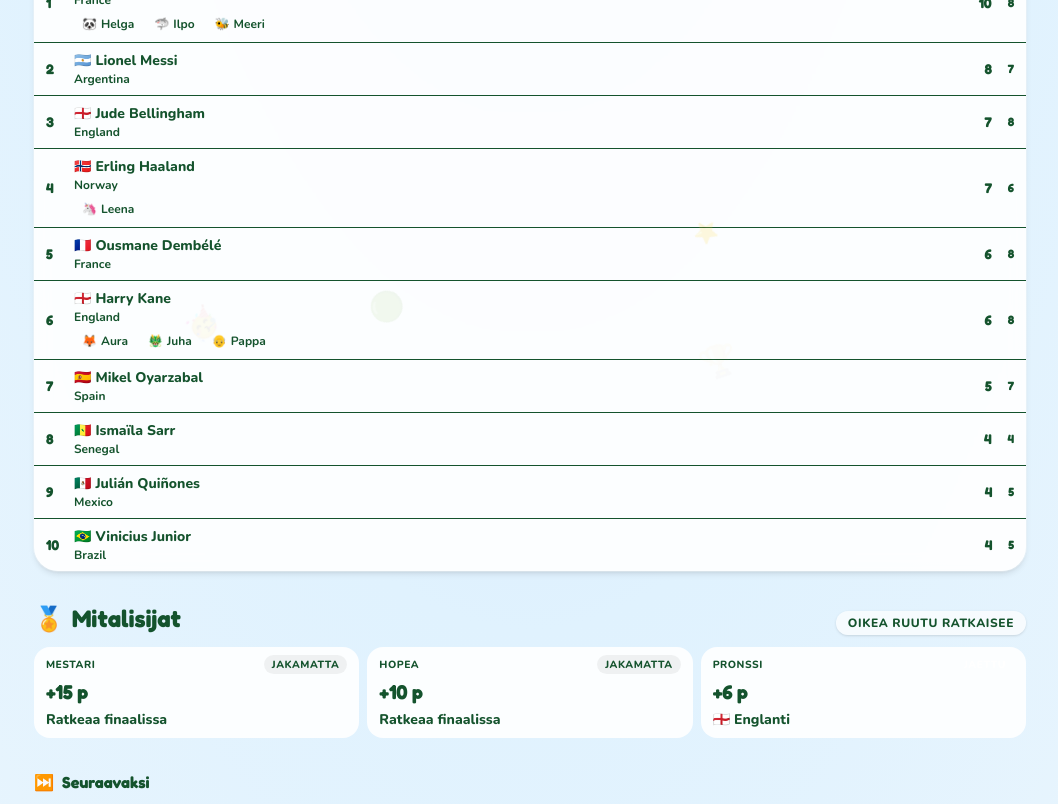
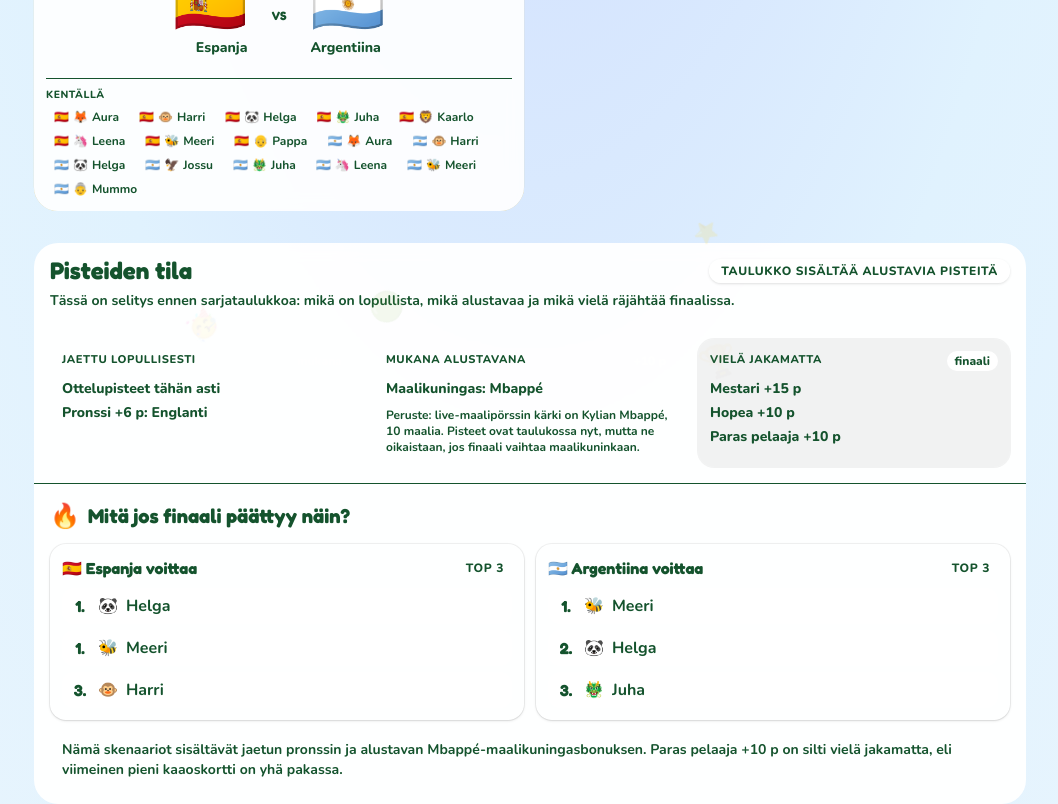
Before and after one commit to intery-oy/mm-veikkaus, a React (Vite) app: page / in a window 1280 px wide. Shown: the part 500-1304 px from the top of the page, without its empty margins (110-1168 px from the left). Built offline with nearby package versions, Linux system fonts and the light colour scheme.

Commit message:
Korosta pisteiden tila ja finaaliskenaariot

```diff
--- a/src/app/App.tsx
+++ b/src/app/App.tsx
@@ -101,112 +101,6 @@ export function App() {
         </section>
       )}
 
-      {data.topScorers.length > 0 && (
-        <section className="mb-8 space-y-3">
-          <div className="flex flex-wrap items-end justify-between gap-2">
-            <h2 className="flex items-center gap-2 font-display text-2xl font-bold text-[--color-grass-deep]">
-              <span>👟</span> Maalipörssi
-            </h2>
-            <span className="rounded-full bg-white/70 px-3 py-1 text-xs font-black uppercase tracking-wider text-[--color-muted] shadow-sm">
-              +10 p on mukana taulukossa alustavana
-            </span>
-          </div>
-          <div className="overflow-hidden rounded-3xl bg-white/90 shadow-md ring-1 ring-white/30 backdrop-blur">
-            <div className="grid grid-cols-[auto_1fr_auto_auto] gap-2 border-b border-[--color-line] px-3 py-2 text-[0.7rem] font-black uppercase tracking-wider text-[--color-muted]">
-              <span>#</span>
-              <span>Pelaaja</span>
-              <span className="text-right">M</span>
-              <span className="hidden text-right sm:block">O</span>
-            </div>
-            {data.topScorers.map((s, i) => (
-              <div
-                key={`${s.playerName}-${s.teamName}`}
-                className="grid grid-cols-[auto_1fr_auto_auto] items-center gap-2 border-b border-[--color-line] px-3 py-2 last:border-b-0"
-              >
-                <span className="num w-5 text-sm font-black text-[--color-grass-deep]">
-                  {i + 1}
-                </span>
-                <div className="min-w-0">
-                  <div className="truncate text-sm font-black text-[--color-ink]">
-                    {s.teamFlag} {s.playerName}
-                  </div>
-                  <div className="truncate text-xs font-bold text-[--color-muted]">
-                    {s.teamName}
-                  </div>
-                  {s.pickedBy.length > 0 && (
-                    <div className="mt-1.5 flex flex-wrap gap-1">
-                      {s.pickedBy.map((p) => (
-                        <span
-                          key={p.name}
-                          className="flex items-center gap-1 rounded-full bg-[--color-grass]/10 px-2 py-0.5 text-xs font-bold text-[--color-ink]"
-                        >
-                          <span>{p.avatar}</span>
-                          {p.name}
-                        </span>
-                      ))}
-                    </div>
-                  )}
-                </div>
-                <span className="num rounded-full bg-[--color-sun]/25 px-2 py-0.5 text-sm font-black text-[--color-ink]">
-                  {s.goals}
-                </span>
-                <span className="num hidden text-right text-xs font-bold text-[--color-muted] sm:block">
-                  {s.playedMatches}
-                </span>
-              </div>
-            ))}
-          </div>
-        </section>
-      )}
-
-      <section className="mb-8 space-y-3">
-        <div className="flex flex-wrap items-end justify-between gap-2">
-          <h2 className="flex items-center gap-2 font-display text-2xl font-bold text-[--color-grass-deep]">
-            <span>🏅</span> Mitalisijat
-          </h2>
-          <span className="rounded-full bg-white/70 px-3 py-1 text-xs font-black uppercase tracking-wider text-[--color-muted] shadow-sm">
-            Oikea ruutu ratkaisee
-          </span>
-        </div>
-        <div className="grid gap-2 sm:grid-cols-3">
-          {data.medalBonuses.map((m) => (
-            <div
-              key={m.role}
-              className={[
-                'rounded-2xl bg-white/90 px-3 py-2 shadow-sm ring-2',
-                m.role === 'champion'
-                  ? 'ring-[--color-gold]'
-                  : m.role === 'silver'
-                    ? 'ring-[--color-silver]'
-                    : 'ring-[--color-bronze]',
-              ].join(' ')}
-            >
-              <div className="flex items-center justify-between gap-2">
-                <div className="text-[0.65rem] font-black uppercase tracking-wider text-[--color-muted]">
-                  {m.label}
-                </div>
-                <span
-                  className={[
-                    'rounded-full px-2 py-0.5 text-[0.65rem] font-black uppercase tracking-wider',
-                    m.awarded
-                      ? 'bg-[--color-grass-deep] text-white'
-                      : 'bg-black/5 text-[--color-muted]',
-                  ].join(' ')}
-                >
-                  {m.awarded ? 'Jaettu' : 'Jakamatta'}
-                </span>
-              </div>
-              <div className="num mt-1 text-xl font-black text-[--color-ink]">
-                +{m.points} p
-              </div>
-              <div className="mt-1 truncate text-sm font-black text-[--color-ink]">
-                {m.awarded && m.flag && m.teamName ? `${m.flag} ${m.teamName}` : 'Ratkeaa finaalissa'}
-              </div>
-            </div>
-          ))}
-        </div>
-      </section>
-
       {/* Seuraavaksi — tulevat ottelut, veikkaajat erikseen merkittynä */}
       {nextMatches.length > 0 && (
         <section className="mb-8 next-matches">
@@ -294,52 +188,180 @@ export function App() {
             tulevat. ⚽
           </p>
         )}
-        <section className="rounded-3xl bg-white/90 p-4 shadow-md ring-1 ring-white/30 backdrop-blur">
-          <div className="mb-3 flex flex-wrap items-center justify-between gap-2">
-            <h2 className="font-display text-xl font-black text-[--color-grass-deep]">
-              Pisteiden tila
-            </h2>
-            <span className="rounded-full bg-[--color-sun]/25 px-3 py-1 text-xs font-black uppercase tracking-wider text-[--color-ink]">
-              ennen taulukkoa
-            </span>
+        <section className="overflow-hidden rounded-3xl bg-white/95 shadow-lg ring-2 ring-[--color-sun]/40 backdrop-blur">
+          <div className="bg-[--color-sun]/25 px-4 py-3">
+            <div className="flex flex-wrap items-center justify-between gap-2">
+              <h2 className="font-display text-2xl font-black text-[--color-ink]">
+                Pisteiden tila
+              </h2>
+              <span className="rounded-full bg-white/80 px-3 py-1 text-xs font-black uppercase tracking-wider text-[--color-grass-deep] shadow-sm">
+                taulukko sisältää alustavia pisteitä
+              </span>
+            </div>
+            <p className="mt-1 text-sm font-bold text-[--color-muted]">
+              Tässä on selitys ennen sarjataulukkoa: mikä on lopullista, mikä alustavaa ja mikä vielä räjähtää finaalissa.
+            </p>
           </div>
-          <div className="grid gap-3 sm:grid-cols-3">
-            <div className="rounded-2xl bg-[--color-grass]/10 p-3">
-              <div className="mb-1 text-[0.65rem] font-black uppercase tracking-wider text-[--color-muted]">
-                Jaettu
+
+          <div className="grid gap-3 p-4 lg:grid-cols-3">
+            <div className="rounded-2xl bg-[--color-grass]/10 p-3 ring-1 ring-[--color-grass]/20">
+              <div className="mb-2 flex items-center justify-between">
+                <div className="text-[0.7rem] font-black uppercase tracking-wider text-[--color-muted]">
+                  Jaettu lopullisesti
+                </div>
+                <span className="rounded-full bg-[--color-grass-deep] px-2 py-0.5 text-xs font-black text-white">
+                  mukana
+                </span>
               </div>
-              <ul className="space-y-1 text-sm font-bold text-[--color-ink]">
+              <ul className="space-y-1 text-sm font-black text-[--color-ink]">
                 <li>Ottelupisteet tähän asti</li>
                 <li>Pronssi +6 p: Englanti</li>
               </ul>
             </div>
-            <div className="rounded-2xl bg-[--color-sun]/20 p-3">
-              <div className="mb-1 text-[0.65rem] font-black uppercase tracking-wider text-[--color-muted]">
-                Mukana alustavana
+
+            <div className="rounded-2xl bg-[--color-sun]/25 p-3 ring-2 ring-[--color-sun]">
+              <div className="mb-2 flex items-center justify-between gap-2">
+                <div className="text-[0.7rem] font-black uppercase tracking-wider text-[--color-muted]">
+                  Mukana alustavana
+                </div>
+                <span className="rounded-full bg-[--color-ink] px-2 py-0.5 text-xs font-black text-white">
+                  +10 p
+                </span>
               </div>
-              <ul className="space-y-1 text-sm font-bold text-[--color-ink]">
-                <li>Maalikuningas +10 p: Mbappé</li>
-              </ul>
+              <div className="text-sm font-black text-[--color-ink]">
+                Maalikuningas: Mbappé
+              </div>
               {topScorerLeader && (
                 <p className="mt-2 text-xs font-bold text-[--color-muted]">
                   Peruste: live-maalipörssin kärki on {topScorerLeader.playerName},
-                  {` ${topScorerLeader.goals} maalia`}. Oikaistaan, jos finaali muuttaa kärjen.
+                  {` ${topScorerLeader.goals} maalia`}. Pisteet ovat taulukossa nyt,
+                  mutta ne oikaistaan, jos finaali vaihtaa maalikuninkaan.
                 </p>
               )}
             </div>
-            <div className="rounded-2xl bg-black/5 p-3">
-              <div className="mb-1 text-[0.65rem] font-black uppercase tracking-wider text-[--color-muted]">
-                Jakamatta
+
+            <div className="rounded-2xl bg-black/5 p-3 ring-1 ring-black/5">
+              <div className="mb-2 flex items-center justify-between">
+                <div className="text-[0.7rem] font-black uppercase tracking-wider text-[--color-muted]">
+                  Vielä jakamatta
+                </div>
+                <span className="rounded-full bg-white px-2 py-0.5 text-xs font-black text-[--color-muted]">
+                  finaali
+                </span>
               </div>
-              <ul className="space-y-1 text-sm font-bold text-[--color-ink]">
+              <ul className="space-y-1 text-sm font-black text-[--color-ink]">
                 <li>Mestari +15 p</li>
                 <li>Hopea +10 p</li>
                 <li>Paras pelaaja +10 p</li>
               </ul>
             </div>
           </div>
+
+          <div className="border-t border-[--color-line] p-4">
+            <div className="mb-3 flex items-center gap-2">
+              <span className="text-2xl">🔥</span>
+              <h3 className="font-display text-xl font-black text-[--color-grass-deep]">
+                Mitä jos finaali päättyy näin?
+              </h3>
+            </div>
+            <div className="grid gap-3 md:grid-cols-2">
+              {data.finalScenarios.map((scenario) => (
+                <div
+                  key={scenario.winnerTeamId}
+                  className="rounded-2xl bg-[--color-card] p-3 shadow-sm ring-1 ring-black/5"
+                >
+                  <div className="mb-2 flex items-center justify-between gap-2">
+                    <div className="font-display text-base font-black text-[--color-ink]">
+                      {scenario.winnerFlag} {scenario.winnerName} voittaa
+                    </div>
+                    <span className="rounded-full bg-[--color-grass]/10 px-2 py-0.5 text-xs font-black uppercase tracking-wider text-[--color-grass-deep]">
+                      top 3
+                    </span>
+                  </div>
+                  <div className="space-y-1.5">
+                    {scenario.rows.map((row) => (
+                      <div
+                        key={`${scenario.winnerTeamId}-${row.rank}-${row.name}`}
+                        className="flex items-center justify-between gap-2 rounded-xl bg-white/80 px-2 py-1.5"
+                      >
+                        <span className="flex min-w-0 items-center gap-2 font-bold text-[--color-ink]">
+                          <span className="num w-5 shrink-0 text-center">{row.rank}.</span>
+                          <span className="shrink-0">{row.avatar}</span>
+                          <span className="truncate">{row.name}</span>
+                        </span>
+                        <span className="num shrink-0 rounded-full bg-[--color-ink] px-2 py-0.5 text-sm font-black text-white">
+                          {row.total}
+                        </span>
+                      </div>
+                    ))}
+                  </div>
+                </div>
+              ))}
+            </div>
+            <p className="mt-3 rounded-2xl bg-[--color-sky]/10 px-3 py-2 text-sm font-bold text-[--color-muted]">
+              Nämä skenaariot sisältävät jaetun pronssin ja alustavan Mbappé-maalikuningasbonuksen.
+              Paras pelaaja +10 p on silti vielä jakamatta, eli viimeinen pieni kaaoskortti on yhä pakassa.
+            </p>
+          </div>
         </section>
         <StandingsTable bettors={data.bettors} />
+        {data.topScorers.length > 0 && (
+          <section className="space-y-3">
+            <div className="flex flex-wrap items-end justify-between gap-2">
+              <h2 className="flex items-center gap-2 font-display text-2xl font-bold text-[--color-grass-deep]">
+                <span>👟</span> Maalipörssi
+              </h2>
+              <span className="rounded-full bg-white/70 px-3 py-1 text-xs font-black uppercase tracking-wider text-[--color-muted] shadow-sm">
+                +10 p on mukana taulukossa alustavana
+              </span>
+            </div>
+            <div className="overflow-hidden rounded-3xl bg-white/90 shadow-md ring-1 ring-white/30 backdrop-blur">
+              <div className="grid grid-cols-[auto_1fr_auto_auto] gap-2 border-b border-[--color-line] px-3 py-2 text-[0.7rem] font-black uppercase tracking-wider text-[--color-muted]">
+                <span>#</span>
+                <span>Pelaaja</span>
+                <span className="text-right">M</span>
+                <span className="hidden text-right sm:block">O</span>
+              </div>
+              {data.topScorers.map((s, i) => (
+                <div
+                  key={`${s.playerName}-${s.teamName}`}
+                  className="grid grid-cols-[auto_1fr_auto_auto] items-center gap-2 border-b border-[--color-line] px-3 py-2 last:border-b-0"
+                >
+                  <span className="num w-5 text-sm font-black text-[--color-grass-deep]">
+                    {i + 1}
+                  </span>
+                  <div className="min-w-0">
+                    <div className="truncate text-sm font-black text-[--color-ink]">
+                      {s.teamFlag} {s.playerName}
+                    </div>
+                    <div className="truncate text-xs font-bold text-[--color-muted]">
+                      {s.teamName}
+                    </div>
+                    {s.pickedBy.length > 0 && (
+                      <div className="mt-1.5 flex flex-wrap gap-1">
+                        {s.pickedBy.map((p) => (
+                          <span
+                            key={p.name}
+                            className="flex items-center gap-1 rounded-full bg-[--color-grass]/10 px-2 py-0.5 text-xs font-bold text-[--color-ink]"
+                          >
+                            <span>{p.avatar}</span>
+                            {p.name}
+                          </span>
+                        ))}
+                      </div>
+                    )}
+                  </div>
+                  <span className="num rounded-full bg-[--color-sun]/25 px-2 py-0.5 text-sm font-black text-[--color-ink]">
+                    {s.goals}
+                  </span>
+                  <span className="num hidden text-right text-xs font-bold text-[--color-muted] sm:block">
+                    {s.playedMatches}
+                  </span>
+                </div>
+              ))}
+            </div>
+          </section>
+        )}
         {data.latestResults.length > 0 && (
           <section className="space-y-2">
             <h2 className="flex items-center gap-2 font-display text-2xl font-bold text-[--color-grass-deep]">
--- a/src/app/viewmodel.ts
+++ b/src/app/viewmodel.ts
@@ -166,6 +166,20 @@ export interface MedalBonusView {
   awarded: boolean;
 }
 
+export interface ScenarioStandingView {
+  rank: number;
+  name: string;
+  avatar: string;
+  total: number;
+}
+
+export interface FinalScenarioView {
+  winnerTeamId: string;
+  winnerName: string;
+  winnerFlag: string;
+  rows: ScenarioStandingView[];
+}
+
 export interface PortalData {
   bettors: BettorView[];
   /** Montako ottelua on pelattu (tuloksellisia). */
@@ -195,6 +209,8 @@ export interface PortalData {
   topScorers: ScorerView[];
   /** Mitalibonusten julkinen tila: mikä on jo jaettu ja mikä vielä auki. */
   medalBonuses: MedalBonusView[];
+  /** Top 3 -perusskenaariot finaalin voittajan mukaan, paras pelaaja vielä auki. */
+  finalScenarios: FinalScenarioView[];
 }
 
 function teamName(id: string): string {
@@ -515,6 +531,41 @@ export function buildPortalData(): PortalData {
       awarded: outcome.bronzeTeamId !== null,
     },
   ];
+  const finalScenarios: FinalScenarioView[] = (['ESP', 'ARG'] as const).map((winnerTeamId) => {
+    const finalMatch = {
+      id: 'FINAL-ESP-ARG',
+      homeTeamId: 'ESP',
+      awayTeamId: 'ARG',
+      result:
+        winnerTeamId === 'ESP'
+          ? { homeGoals: 1, awayGoals: 0 }
+          : { homeGoals: 0, awayGoals: 1 },
+    };
+    const scenarioOutcome = {
+      ...outcome,
+      championTeamId: winnerTeamId,
+      silverTeamId: winnerTeamId === 'ESP' ? 'ARG' : 'ESP',
+      bestPlayerId: null,
+    };
+    const scenarioStandings = computeStandings({
+      bettors,
+      picks,
+      matches: [...matches, finalMatch],
+      outcome: scenarioOutcome,
+    });
+
+    return {
+      winnerTeamId,
+      winnerName: teamName(winnerTeamId),
+      winnerFlag: flagEmoji(winnerTeamId),
+      rows: scenarioStandings.slice(0, 3).map((s) => ({
+        rank: s.rank,
+        name: nameById.get(s.bettorId) ?? s.bettorId,
+        avatar: bettorAvatar(s.bettorId),
+        total: s.total,
+      })),
+    };
+  });
 
   return {
     bettors: bettorViews,
@@ -550,5 +601,6 @@ export function buildPortalData(): PortalData {
     teamOwnership,
     topScorers,
     medalBonuses,
+    finalScenarios,
   };
 }
```
Also changed, not shown: 1 other file (tests, documents, lock files or other folders).
